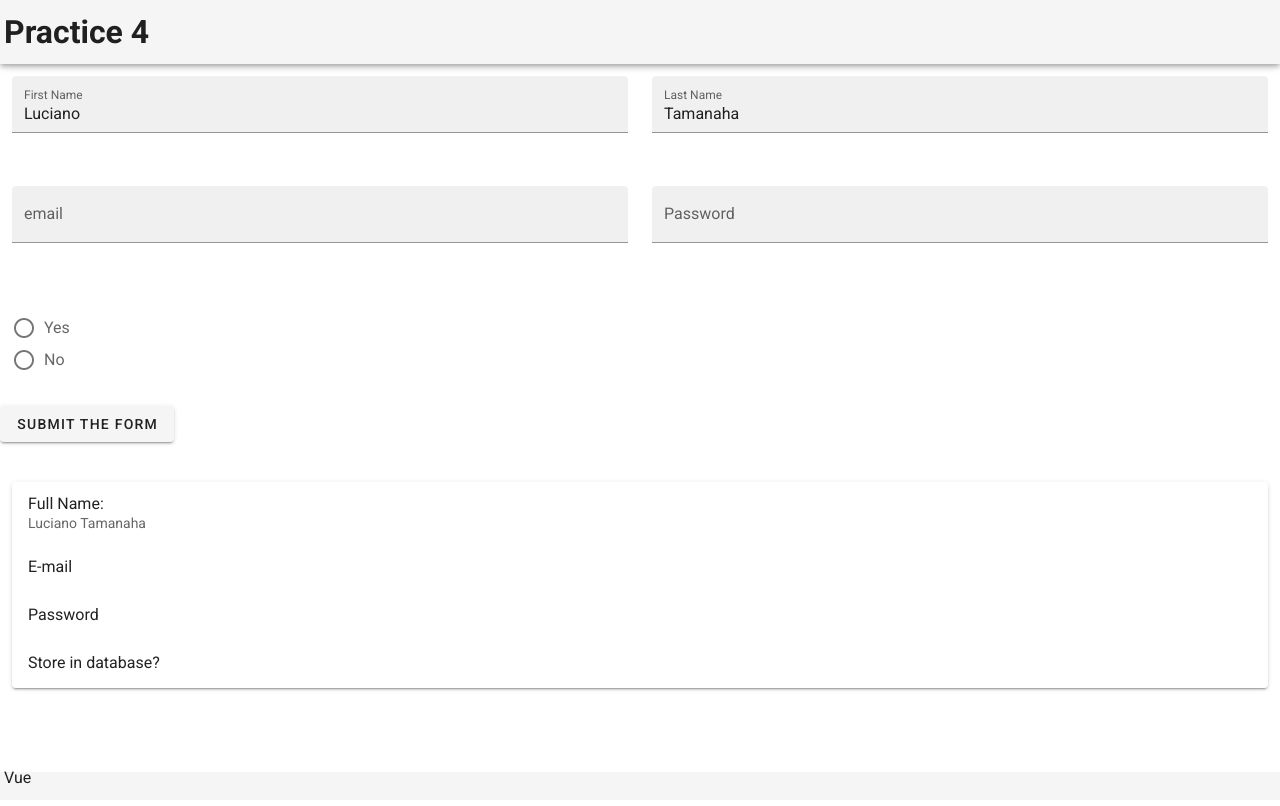
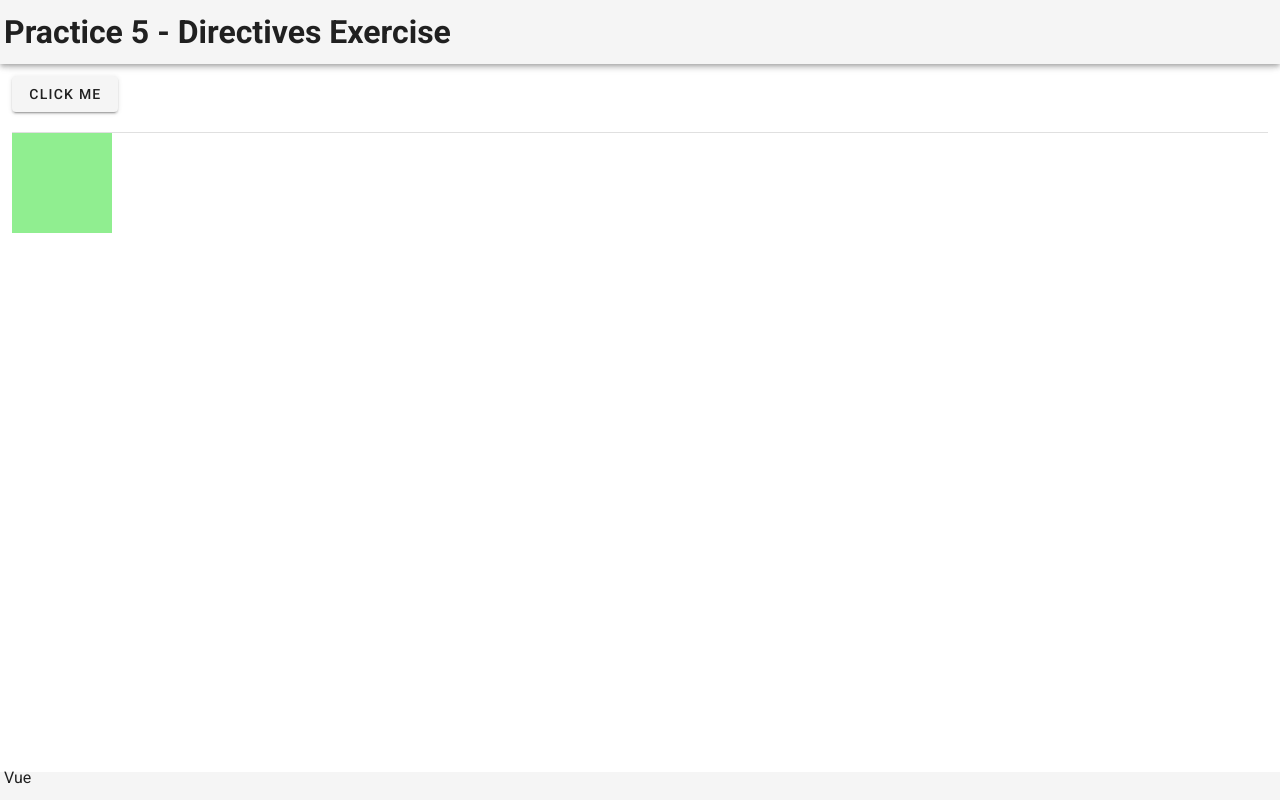
Before and after one commit to lucianotamanaha/vue-study, a Vue app: page / in a window 1280 px wide. Built offline with nearby package versions, Linux system fonts and the light colour scheme.

Commit message:
Pratice 5

```diff
--- a/src/App.vue
+++ b/src/App.vue
@@ -5,58 +5,13 @@
     </v-app-bar>
     <v-content>
       <v-container fluid>
-        <v-form v-if="!submitted">
-          <full-name v-model="fullName"></full-name>
-          <v-row>
-            <v-col>
-              <v-text-field label="email" filled v-model="email"></v-text-field>
-            </v-col>
-            <v-col>
-              <v-text-field label="Password" type="password" filled v-model="password"></v-text-field>
-            </v-col>
-          </v-row>
-          <v-row>
-            <v-col>
-              <v-radio-group v-model="storeData">
-                <v-radio label="Yes" value="Yes"></v-radio>
-                <v-radio label="No" value="No"></v-radio>
-              </v-radio-group>
-            </v-col>
-          </v-row>
-          <v-row class="mb-10">
-            <v-btn
-              type="submit"
-              @click.prevent="submitted=true"
-            >Submit the Form</v-btn>
-          </v-row>
-        </v-form>
-
-        <v-card>
-          <v-list-item>
-            <v-list-item-content>
-              <v-list-item-title>Full Name:</v-list-item-title>
-              <v-list-item-subtitle>{{ fullName }}</v-list-item-subtitle>
-            </v-list-item-content>
-          </v-list-item>
-          <v-list-item>
-            <v-list-item-content>
-              <v-list-item-title>E-mail</v-list-item-title>
-              <v-list-item-subtitle>{{ email }}</v-list-item-subtitle>
-            </v-list-item-content>
-          </v-list-item>
-          <v-list-item>
-            <v-list-item-content>
-              <v-list-item-title>Password</v-list-item-title>
-              <v-list-item-subtitle>{{ password }}</v-list-item-subtitle>
-            </v-list-item-content>
-          </v-list-item>
-          <v-list-item>
-            <v-list-item-content>
-              <v-list-item-title>Store in database?</v-list-item-title>
-              <v-list-item-subtitle>{{ storeData }}</v-list-item-subtitle>
-            </v-list-item-content>
-          </v-list-item>
-        </v-card>
+        <v-btn class="mb-5" v-customOn:click="clicked">Click Me</v-btn>
+        <v-divider></v-divider>
+        <div
+          class="buttomGreen"
+          v-customOn:mouseenter="mouseEnter"
+          v-customOn:mouseleave="mouseLeave"
+        ></div>
       </v-container>
     </v-content>
     <v-footer>
@@ -68,25 +23,40 @@
 <script>
 import AppHeader from "./components/Shared/Header";
 import AppFooter from "./components/Shared/Footer";
-import FullName from "./FullName";
 
 export default {
   name: "App",
-
   components: {
     AppHeader,
     AppFooter,
-    FullName
   },
-
-  data: () => {
-    return {
-      fullName: "Luciano Tamanaha",
-      email: "",
-      password: "",
-      storeData: "",
-      submitted: false,
-    };
+  directives: {
+    customOn: {
+      bind(el, binding) {
+        const type = binding.arg;
+        const fn = binding.value;
+        el.addEventListener(type, fn);
+      }
+    }
+  },
+  methods: {
+    clicked() {
+      alert('I was clicked');
+    },
+    mouseEnter() {
+      alert('Mouse entered!');
+    },
+    mouseLeave() {
+      alert('Mouse Leave!')
+    }
   }
 };
 </script>
+
+<style scoped>
+  .buttomGreen {
+    width: 100px;
+    height: 100px;
+    background-color: lightgreen;
+  }
+</style>
--- a/src/FullName.vue
+++ /dev/null
@@ -1,38 +0,0 @@
-<template>
-  <v-row>
-    <v-col>
-      <v-text-field label="First Name" filled :value="firstName" @input="nameChanged(true, $event)"></v-text-field>
-    </v-col>
-    <v-col>
-      <v-text-field label="Last Name" filled :value="lastName" @input="nameChanged(false, $event)"></v-text-field>
-    </v-col>
-  </v-row>
-</template>
-
-<script>
-export default {
-  props: {
-    value: String
-  },
-  methods: {
-    nameChanged(isFirst, event) {
-      let name = '';
-      if (isFirst) {
-        name = event + ' ' + this.lastName;
-      } else {
-        name = this.firstName + ' ' + event;
-      }
-      this.value = name;
-      this.$emit('input', this.value);
-    }
-  },
-  computed: {
-    firstName() {
-      return this.value.split(" ")[0];
-    },
-    lastName() {
-      return this.value.split(" ")[1];
-    }
-  }
-};
-</script>
--- a/src/components/Shared/Header.vue
+++ b/src/components/Shared/Header.vue
@@ -2,7 +2,7 @@
     <div class="row">
         <div class="col-xs-12">
             <header>
-                <h1>Practice 4</h1>
+                <h1>Practice 5 - Directives Exercise</h1>
             </header>
         </div>
     </div>
```
